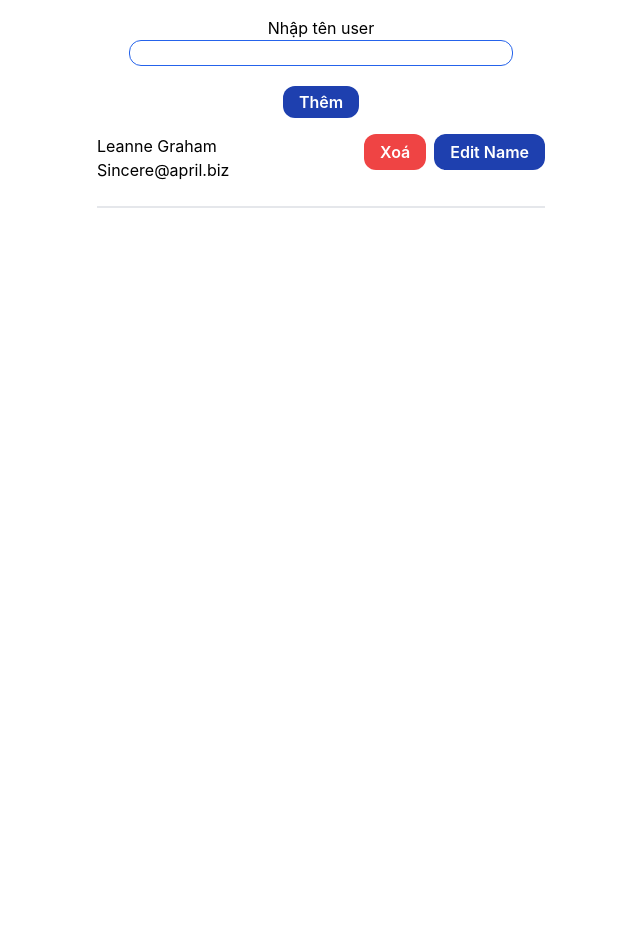
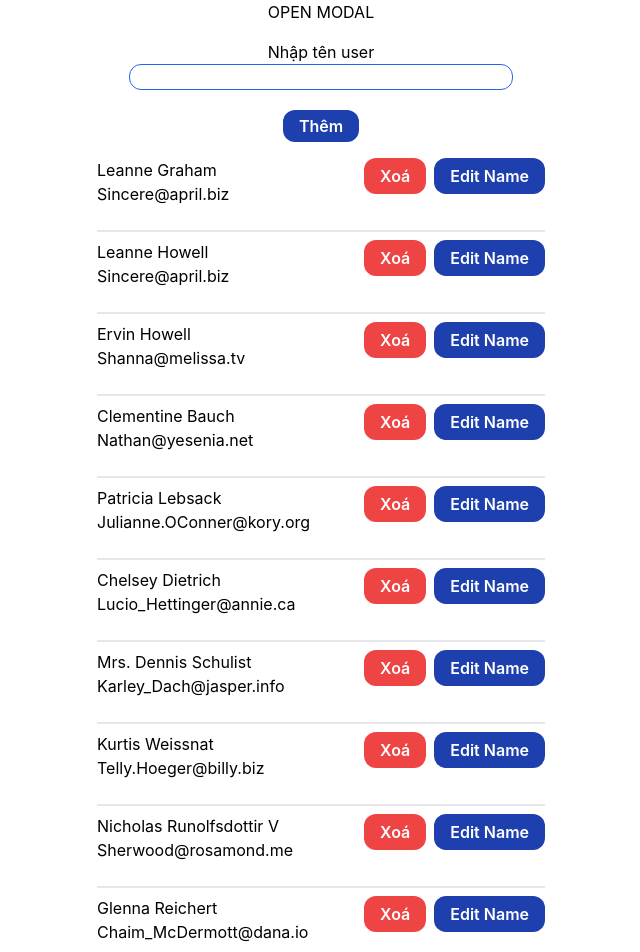
Before and after one commit to quocvuong2000/study-2024, a React (Create React App) app in the folder thi/boilerplate-react-typescript/: page / in a window 1280 px wide. Shown: the top 952 px of the page, without its empty margins (319-959 px from the left). Before the commit the page ends 800 px from the top, so only its background shows below. Built offline with nearby package versions, Linux system fonts and the light colour scheme.

Commit message:
Update search users lesson

```diff
--- a/thi/boilerplate-react-typescript/src/App.tsx
+++ b/thi/boilerplate-react-typescript/src/App.tsx
@@ -7,7 +7,14 @@ function App() {
   const [open, setOpen] = useState(false);
   return (
     <div className="App">
-      <Users setOpen={setOpen}/>
+      <button
+        onClick={() => {
+          setOpen(true);
+        }}
+      >
+        OPEN MODAL
+      </button>
+      <Users setOpen={setOpen} />
       <ModalEdit open={open} setOpen={setOpen} />
     </div>
   );
--- /dev/null
+++ b/thi/boilerplate-react-typescript/src/LESSONS/CRUD_USERS/SearchUsers.tsx
@@ -0,0 +1,87 @@
+import { useState } from 'react';
+import userList from './data';
+
+type User = {
+  id: string;
+  name: string;
+  username: string;
+  email: string;
+};
+
+// CRUD => CREATE, READ, UPDATE, DELETE
+const SearchUsers = ({ setOpen }: { setOpen: (open: boolean) => void }) => {
+  const [users, setUsers] = useState<User[]>(userList);
+  const [inputName, setInputName] = useState('');
+  const [searchInput, setSearchInput] = useState('');
+  // Reason why we should use key when rendering list
+  // => https://medium.com/geekculture/reactjs-why-index-as-a-key-is-an-anti-pattern-4b9dc6ef0067
+
+  const deleteUser = (id: string) => {
+    const newUserList = users.filter((user) => user.id !== id);
+    setUsers(newUserList);
+  };
+
+
+  const searchUser = (value: string) => {
+    // const textSearch = 'leannE graham';
+    // DATA ban đầu
+    let arr = userList.filter((user) => {
+      //"Leanne Graham".toLowercase().includes('lea'.toLowercase());
+      const isExistSearchText = user.name
+        .toLowerCase()
+        .includes(value.toLowerCase());
+      // FILTERS NÓ LẤY CÁI GÌ SAU KHI ĐÃ FILTER [true,false,true,true]
+      return isExistSearchText;
+    });
+    setUsers(arr);
+  };
+  return (
+    <div>
+      <div className="w-full my-4 max-w-sm mx-auto">
+        <div className="mt-4">SEARCH TEN USER</div>
+        <input
+          type="text"
+          className="border border-blue-600 w-full rounded-xl px-4"
+          onChange={(e) => {
+            const value = e.target.value;
+            // setSearchInput(value);
+            searchUser(value);
+          }}
+          // value={searchInput}
+        />
+        <button
+          className="py-1 px-4 max-h-9 bg-blue-800 text-white  rounded-xl font-semibold mt-5"
+          // onClick={searchUser}
+        >
+          Search
+        </button>
+      </div>
+      {users?.map((user, idx) => {
+        return (
+          <div key={idx} className="max-w-md mx-auto border-b-2 pb-2 mb-2">
+            <div className="flex justify-between mb-4">
+              <div className="flex flex-col items-start">
+                <span>{user?.name}</span>
+                <span>{user?.email}</span>
+              </div>
+              <div className="flex gap-2">
+                <button className="py-1 max-h-9 px-4 bg-red-500 text-white  rounded-xl font-semibold">
+                  Xoá
+                </button>
+                <button
+                  className="py-1 px-4 max-h-9 bg-blue-800 text-white  rounded-xl font-semibold"
+                  onClick={() => setOpen(true)}
+                >
+                  Edit Name
+                </button>
+              </div>
+            </div>
+            {/* {user?.id === selectedId ? <>input</> : <></>} */}
+          </div>
+        );
+      })}
+    </div>
+  );
+};
+
+export default SearchUsers;
--- a/thi/boilerplate-react-typescript/src/LESSONS/CRUD_USERS/data.ts
+++ b/thi/boilerplate-react-typescript/src/LESSONS/CRUD_USERS/data.ts
@@ -1,64 +1,70 @@
 const userList = [
   {
     id: '0b047e31-e170-42f0-936e-98f2ad236edd',
-    name: "Leanne Graham",
-    username: "Bret",
-    email: "Sincere@april.biz",
+    name: 'Leanne Graham',
+    username: 'Bret',
+    email: 'Sincere@april.biz',
   },
-  // {
-  //   id: 'cb6b943a-244a-45c3-9a2f-f50fc1d93a8b',
-  //   name: "Ervin Howell",
-  //   username: "Antonette",
-  //   email: "Shanna@melissa.tv",
-  // },
-  // {
-  //   id: 'cb6b943a-244a-45c3-9a2f-9f134d92004b',
-  //   name: "Clementine Bauch",
-  //   username: "Samantha",
-  //   email: "Nathan@yesenia.net",
-  // },
-  // {
-  //   id: 'cb6b943a-244a-45c3-9a2f-c4418349fbf0',
-  //   name: "Patricia Lebsack",
-  //   username: "Karianne",
-  //   email: "Julianne.OConner@kory.org",
-  // },
-  // {
-  //   id: 'cb6b943a-244a-45c3-9a2f-b776bc38d7d4',
-  //   name: "Chelsey Dietrich",
-  //   username: "Kamren",
-  //   email: "Lucio_Hettinger@annie.ca",
-  // },
-  // {
-  //   id: 'cb6b943a-244a-45c3-9a2f-48c6713026f5',
-  //   name: "Mrs. Dennis Schulist",
-  //   username: "Leopoldo_Corkery",
-  //   email: "Karley_Dach@jasper.info",
-  // },
-  // {
-  //   id: 'cb6b943a-244a-45c3-9a2f-0d1fd5c427e5',
-  //   name: "Kurtis Weissnat",
-  //   username: "Elwyn.Skiles",
-  //   email: "Telly.Hoeger@billy.biz",
-  // },
-  // {
-  //   id: '8edda813-45d8-48e7-9d95-600b4d4a6a20',
-  //   name: "Nicholas Runolfsdottir V",
-  //   username: "Maxime_Nienow",
-  //   email: "Sherwood@rosamond.me",
-  // },
-  // {
-  //   id: '6b457c1d-20dd-4e0c-9e3d-32218fa9527b',
-  //   name: "Glenna Reichert",
-  //   username: "Delphine",
-  //   email: "Chaim_McDermott@dana.io",
-  // },
-  // {
-  //   id: '9d6e288a-e96d-4981-849d-68cd204bf210',
-  //   name: "Clementina DuBuque",
-  //   username: "Moriah.Stanton",
-  //   email: "Rey.Padberg@karina.biz",
-  // },
+  {
+    id: '0b047e31-e170-42f0-936e-98f2ad2zzzzz',
+    name: 'Leanne Howell',
+    username: 'Bret',
+    email: 'Sincere@april.biz',
+  },
+  {
+    id: 'cb6b943a-244a-45c3-9a2f-f50fc1d93a8b',
+    name: 'Ervin Howell',
+    username: 'Antonette',
+    email: 'Shanna@melissa.tv',
+  },
+  {
+    id: 'cb6b943a-244a-45c3-9a2f-9f134d92004b',
+    name: 'Clementine Bauch',
+    username: 'Samantha',
+    email: 'Nathan@yesenia.net',
+  },
+  {
+    id: 'cb6b943a-244a-45c3-9a2f-c4418349fbf0',
+    name: 'Patricia Lebsack',
+    username: 'Karianne',
+    email: 'Julianne.OConner@kory.org',
+  },
+  {
+    id: 'cb6b943a-244a-45c3-9a2f-b776bc38d7d4',
+    name: 'Chelsey Dietrich',
+    username: 'Kamren',
+    email: 'Lucio_Hettinger@annie.ca',
+  },
+  {
+    id: 'cb6b943a-244a-45c3-9a2f-48c6713026f5',
+    name: 'Mrs. Dennis Schulist',
+    username: 'Leopoldo_Corkery',
+    email: 'Karley_Dach@jasper.info',
+  },
+  {
+    id: 'cb6b943a-244a-45c3-9a2f-0d1fd5c427e5',
+    name: 'Kurtis Weissnat',
+    username: 'Elwyn.Skiles',
+    email: 'Telly.Hoeger@billy.biz',
+  },
+  {
+    id: '8edda813-45d8-48e7-9d95-600b4d4a6a20',
+    name: 'Nicholas Runolfsdottir V',
+    username: 'Maxime_Nienow',
+    email: 'Sherwood@rosamond.me',
+  },
+  {
+    id: '6b457c1d-20dd-4e0c-9e3d-32218fa9527b',
+    name: 'Glenna Reichert',
+    username: 'Delphine',
+    email: 'Chaim_McDermott@dana.io',
+  },
+  {
+    id: '9d6e288a-e96d-4981-849d-68cd204bf210',
+    name: 'Clementina DuBuque',
+    username: 'Moriah.Stanton',
+    email: 'Rey.Padberg@karina.biz',
+  },
 ];
 
 export default userList;
--- a/thi/boilerplate-react-typescript/src/LESSONS/MODAL/index.tsx
+++ b/thi/boilerplate-react-typescript/src/LESSONS/MODAL/index.tsx
@@ -2,23 +2,33 @@ import './style.css';
 type Props = {
   open: boolean;
   setOpen: (open: boolean) => void;
-  userName?: string;
-  handleEdit?: () => void;
 };
 
-const ModalEdit = ({ open, setOpen, handleEdit }: Props) => {
+const ModalEdit = ({ open, setOpen }: Props) => {
   //state input 1
   //state input 2
   //state input 3
   return (
-    <div className={`modalWrapper ${open ? '' : 'close'}`}>
+    <div
+      className={`modalWrapper ${open ? 'open' : 'close'}`}
+      // => .modalWrapper .close {}
+      style={{
+        display: open ? 'block' : 'none',
+      }}
+    >
       <div className="modalContent">
-        <button className="closeBtn" onClick={() => setOpen(!open)}>
+        <button
+          className="closeBtn"
+          onClick={() => {
+            setOpen(false);
+          }}
+        >
           X
         </button>
         input
         <input type="b" />
-        <button onClick={handleEdit}>Edit</button>
+        {/* <button onClick={hand}>Edit</button> */}
+        {/* <button onClick={handleEdit}>Edit</button> */}
       </div>
     </div>
   );
--- a/thi/boilerplate-react-typescript/src/LESSONS/MODAL/style.css
+++ b/thi/boilerplate-react-typescript/src/LESSONS/MODAL/style.css
@@ -11,8 +11,11 @@
   display: block;
   /* transition: all 3s ease-in; */
 }
-.modalWrapper.close {
+.close {
   display: none;
+}
+.open {
+  display: block;
 }
 .modalContent {
   position: relative;
--- /dev/null
+++ b/thi/boilerplate-react-typescript/src/LESSONS/USE_EFFECT/index.tsx
@@ -0,0 +1,7 @@
+type Props = {};
+
+const index = (props: Props) => {
+  return <div>index</div>;
+};
+
+export default index;
```
